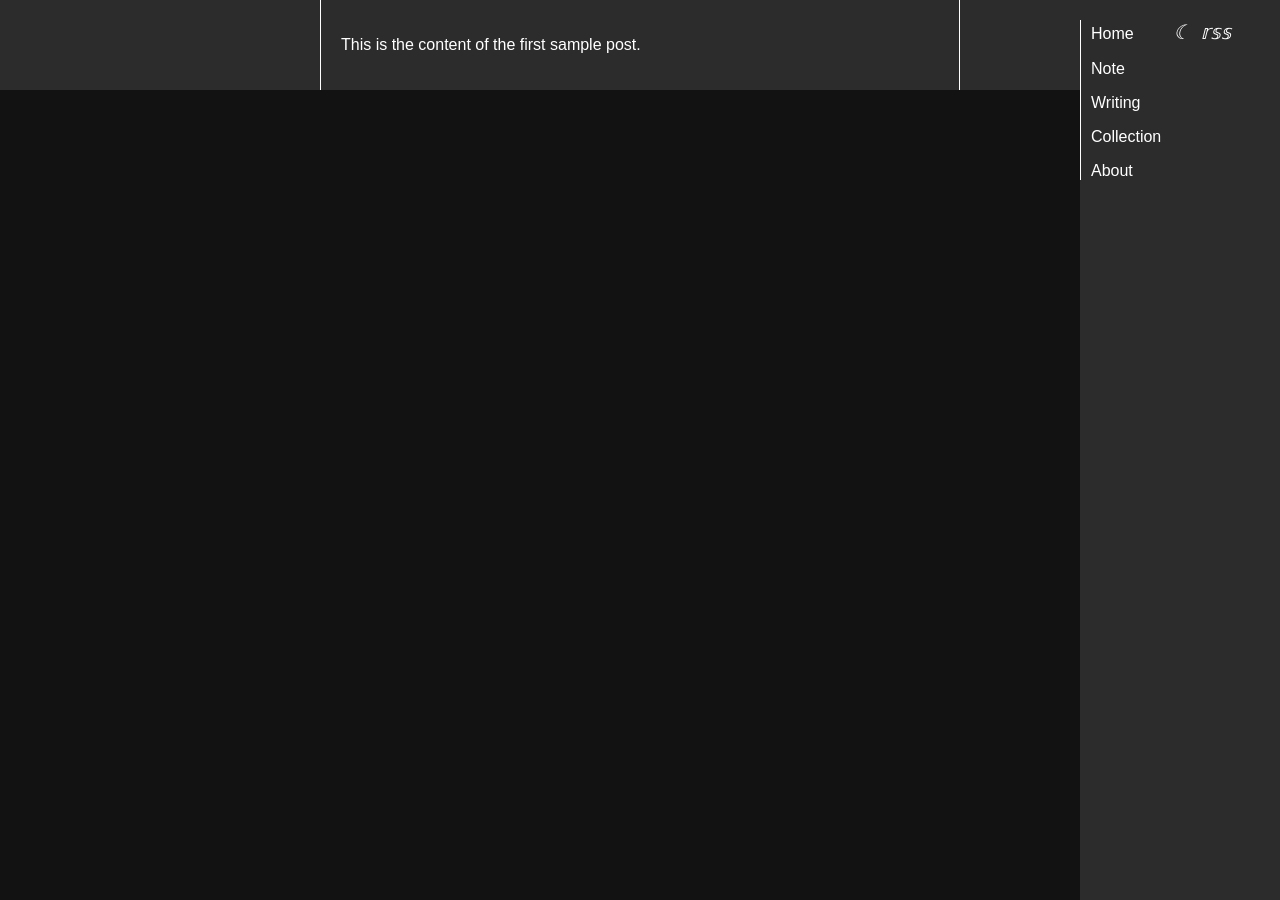
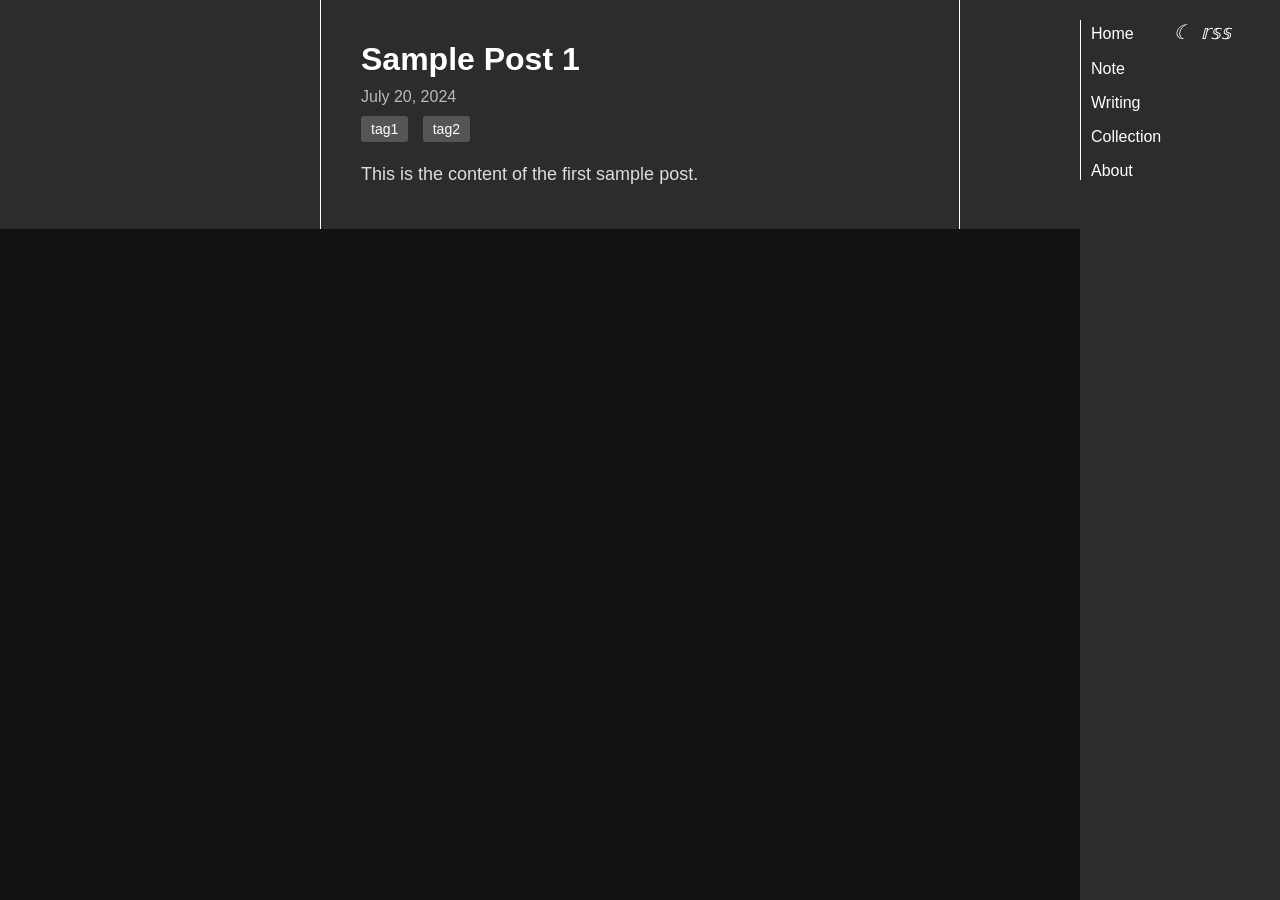
Before and after one commit to faithk7/faithk7.github.io, a Jekyll site: the page built from _posts/2024-07-21-sample_post_1.md, in a window 1280 px wide. Built offline with Jekyll 4.4.1, drawn with Linux system fonts in a browser that asks for light colours; our own code applies the rules of GitHub Pages for plain Markdown files.

Commit message:
f: able to render the post from the index

```diff
--- /dev/null
+++ b/_layouts/writing.html
@@ -0,0 +1,20 @@
+---
+layout: default
+---
+
+<head>
+    <link rel="stylesheet" href="{{ '/assets/writing.css' | relative_url }}">
+</head>
+
+<div class="c-writing-post-meta-container">
+    <h1 class="o-writing-post-title">{{ page.title }}</h1>
+    <div class="c-writing-post-date">{{ page.date | date: "%B %d, %Y" }}</div>
+    <div class="c-writing-post-hashtag-container">
+        {% for tag in page.tags %}
+        <span class="o-writing-post-hashtag">{{ tag }}</span>
+        {% endfor %}
+    </div>
+    <div class="o-writing-post-text">
+        {{ content }}
+    </div>
+</div>
--- a/_posts/2024-07-21-sample_post_1.md
+++ b/_posts/2024-07-21-sample_post_1.md
@@ -2,6 +2,8 @@
 title: "Sample Post 1"
 date: 2024-07-20
 tags: [tag1, tag2]
+layout: writing
+permalink: /writing/sample_post_1.html
 ---
 
 This is the content of the first sample post.
--- a/writing-index.html
+++ b/writing-index.html
@@ -17,7 +17,7 @@ title: Writing
 
     {% for post in sorted_posts %}
     <div class="c-writing-item">
-        <h2 class="o-writing-title">{{ post.title }}</h2>
+        <h2 class="o-writing-title"><a href="{{ post.url }}">{{ post.title }}</a></h2>
         <div class="o-writing-note-date">{{ post.date | date: "%B %d, %Y" }}</div>
         <div class="c-hashtag-container">
             {% for tag in post.tags %}
```
Also changed, not shown: _posts/2024-07-21-sample_post_2.md (+2 -0 lines), writing.html (deleted, +0 -24 lines).
